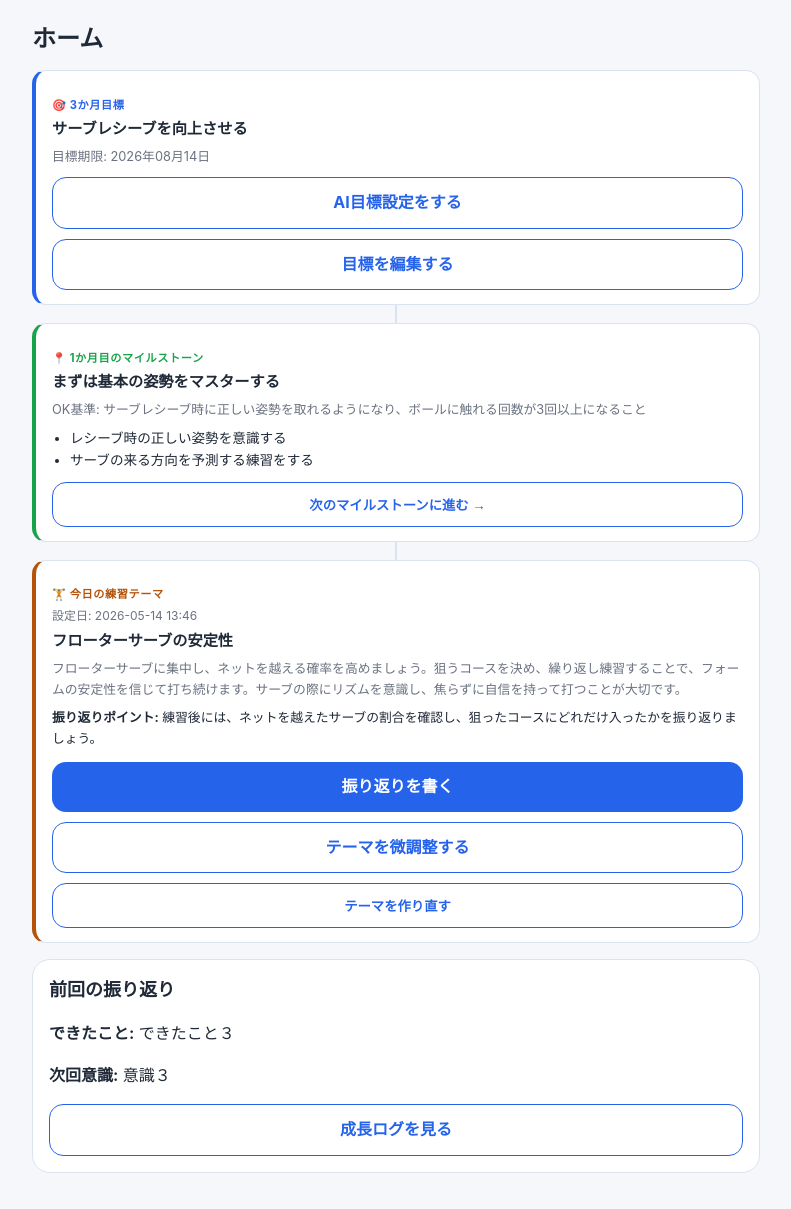
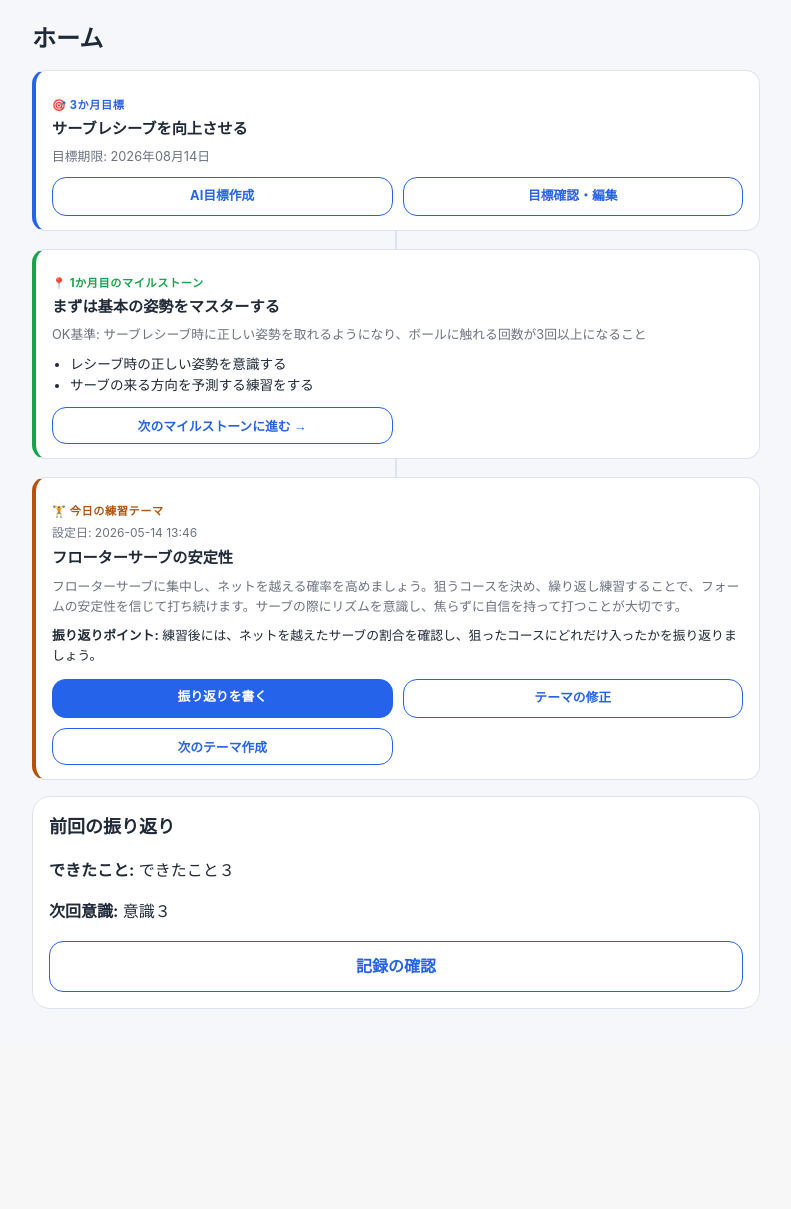
Before and after one commit to aokishoji/volleyball_coaching_flask, a Flask app: page / in a window 1280 px wide. Shown: the part 61-1270 px from the top of the page, without its empty margins (244-1035 px from the left). After the commit the page ends 1070 px from the top, so only its background shows below. Run offline with Flask 3, Linux system fonts and the light colour scheme; a user stored in the database is signed in; data comes from the database, SQL or seed files in the repository; data that the repository does not hold is empty.

Commit message:
ホーム画面：ボタンを2列配置に変更しラベルを短縮
goal-hierarchy内のbutton-listを2列グリッドに変更。
ボタンラベルを短く明確に:
  AI目標設定をする→AI目標作成、目標を編集する→目標確認・編集、
  自動判定に戻す→前のマイルストーンに戻す、
  テーマを微調整する→テーマの修正、テーマを作り直す→次のテーマ作成、
  成長ログを見る→記録の確認

Co-Authored-By: Claude Sonnet 4.6 <noreply@anthropic.com>

```diff
--- a/app/static/css/style.css
+++ b/app/static/css/style.css
@@ -108,6 +108,15 @@ a:hover { text-decoration: underline; }
   font-size: 0.8rem;
   color: var(--subtext);
   margin: 0;
+}
+
+.goal-hierarchy .button-list {
+  grid-template-columns: 1fr 1fr;
+}
+.goal-hierarchy .button-list .button {
+  font-size: 0.8rem;
+  padding: 8px 4px;
+  text-align: center;
 }
 
 /* AI loading overlay */
--- a/app/templates/main/home.html
+++ b/app/templates/main/home.html
@@ -18,8 +18,8 @@
         <p class="layer-sub">目標期限: {{ latest_goal.target_date.strftime('%Y年%m月%d日') }}</p>
       {% endif %}
       <div class="button-list" style="margin-top:10px;">
-        <a class="button secondary" href="{{ url_for('goals.roadmap') }}">AI目標設定をする</a>
-        <a class="button secondary" href="{{ url_for('goals.edit_goal', goal_id=latest_goal.id) }}">目標を編集する</a>
+        <a class="button secondary" href="{{ url_for('goals.roadmap') }}">AI目標作成</a>
+        <a class="button secondary" href="{{ url_for('goals.edit_goal', goal_id=latest_goal.id) }}">目標確認・編集</a>
       </div>
     </div>
 
@@ -48,7 +48,7 @@
         {% endif %}
         {% if latest_goal.current_month_override is not none %}
         <form method="post" action="{{ url_for('goals.reset_milestone', goal_id=latest_goal.id) }}">
-          <button class="button secondary" type="submit">自動判定に戻す</button>
+          <button class="button secondary" type="submit">前のマイルストーンに戻す</button>
         </form>
         {% endif %}
       </div>
@@ -72,9 +72,9 @@
         {% endif %}
         <div class="button-list" style="margin-top:10px;">
           <a class="button" href="{{ url_for('reflection.new_reflection') }}">振り返りを書く</a>
-          <a class="button secondary" href="{{ url_for('goals.edit_theme', theme_id=latest_daily_theme.id) }}">テーマを微調整する</a>
-          <form method="post" action="{{ url_for('goals.create_today_theme', goal_id=latest_goal.id) }}" style="display:inline;" data-ai>
-            <button class="button secondary" type="submit">テーマを作り直す</button>
+          <a class="button secondary" href="{{ url_for('goals.edit_theme', theme_id=latest_daily_theme.id) }}">テーマの修正</a>
+          <form method="post" action="{{ url_for('goals.create_today_theme', goal_id=latest_goal.id) }}" data-ai>
+            <button class="button secondary" type="submit">次のテーマ作成</button>
           </form>
         </div>
       {% else %}
@@ -96,7 +96,7 @@
     <h2>現在の目標</h2>
     <p>まだ目標がありません。</p>
     <div class="button-list">
-      <a class="button" href="{{ url_for('goals.roadmap') }}">AI目標設定をする</a>
+      <a class="button" href="{{ url_for('goals.roadmap') }}">AI目標作成</a>
     </div>
   </section>
 
@@ -107,7 +107,7 @@
     <h2>前回の振り返り</h2>
     <p><strong>できたこと:</strong> {{ latest_reflection.good_points }}</p>
     <p><strong>次回意識:</strong> {{ latest_reflection.next_action }}</p>
-    <a class="button secondary" href="{{ url_for('reflection.logs') }}">成長ログを見る</a>
+    <a class="button secondary" href="{{ url_for('reflection.logs') }}">記録の確認</a>
   </section>
   {% endif %}
 
```
